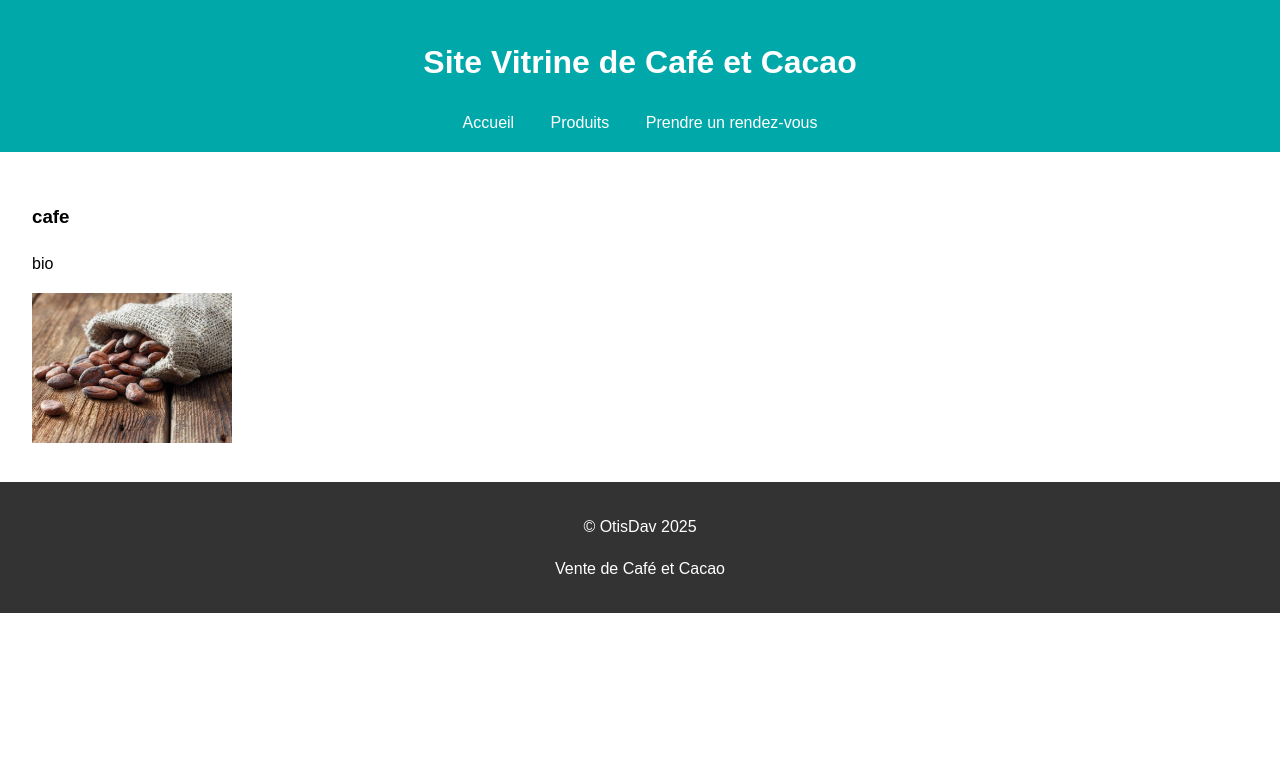
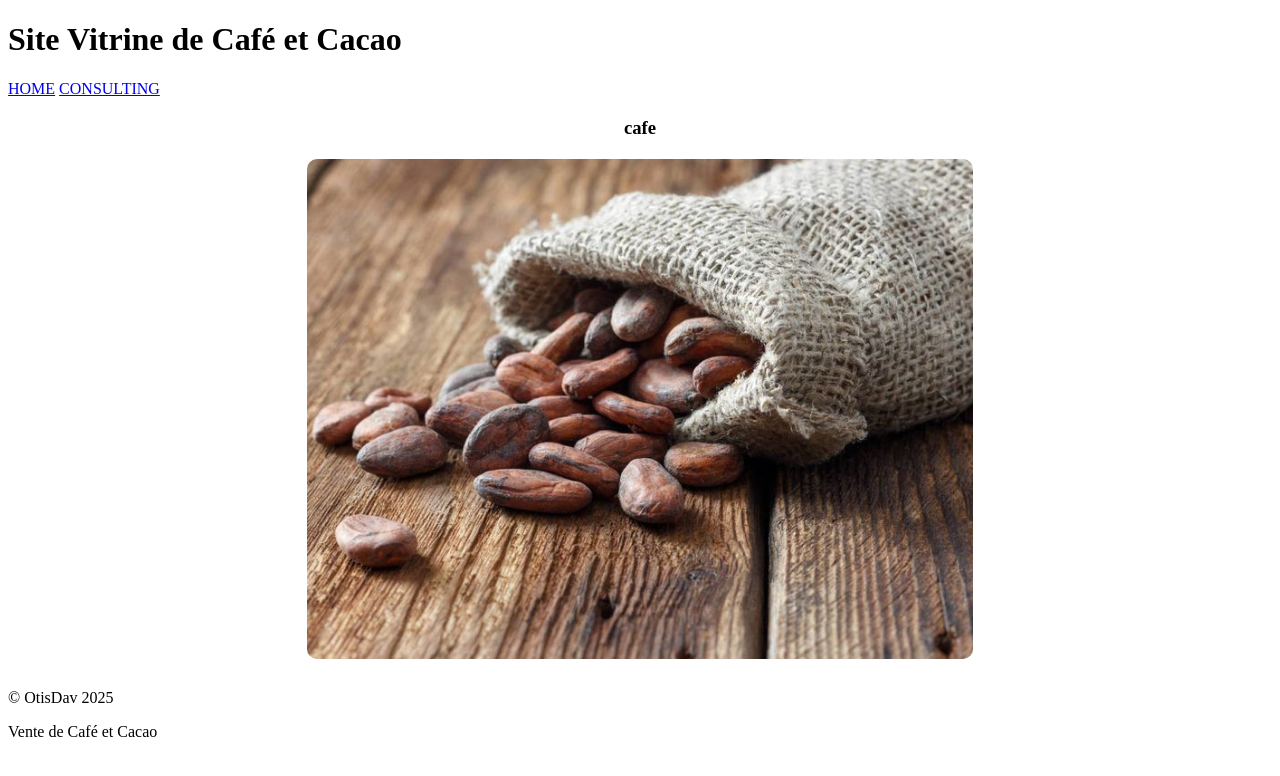
Before and after one commit to OTISDav/site_vitrine, a Django app: page /products/ in a window 1280 px wide. Shown: the top 776 px of the page. Run offline with Django 5.2, Linux system fonts and the light colour scheme; data comes from the database, SQL or seed files in the repository; both versions use the stored data as it was after the commit.

Commit message:
cote frontend

```diff
--- a/my_vitrine/settings.py
+++ b/my_vitrine/settings.py
@@ -130,7 +130,10 @@
 # https://docs.djangoproject.com/en/5.1/howto/static-files/
 
 STATIC_URL = '/static/'
-STATICFILES_DIRS = [os.path.join(BASE_DIR, 'static')]
+STATICFILES_DIRS = [
+    BASE_DIR / "static",
+]
+
 
 MEDIA_URL = '/media/'
 MEDIA_ROOT = os.path.join(BASE_DIR, 'media')
--- a/products/views.py
+++ b/products/views.py
@@ -5,7 +5,9 @@
 from .forms import AppointmentForm
 
 def home(request):
-    return render(request, 'home.html')
+    products = Product.objects.all()
+    return render(request, 'home.html', {'products': products})
+
 
 def products(request):
     products = Product.objects.all()
--- a/static/css/product.css
+++ b/static/css/product.css
@@ -0,0 +1,17 @@
+.title {
+    text-align: center; /* Centre le texte horizontalement */
+    margin-bottom: 20px; /* Ajoute un espacement en bas */
+}
+
+.image {
+    display: flex; /* Active Flexbox */
+    justify-content: center; /* Centre horizontalement */
+    align-items: center; /* Centre verticalement */
+    margin-bottom: 30px; /* Ajoute un espacement en bas */
+}
+
+.image img {
+    max-width: 100%; /* Limite la largeur de l'image */
+    height: auto; /* Garde le ratio de l'image */
+    border-radius: 10px; /* Ajoute des coins arrondis */
+}
--- a/static/css/style.css
+++ /dev/null
@@ -1,30 +0,0 @@
-body {
-    font-family: Arial, sans-serif;
-    margin: 0;
-    padding: 0;
-    line-height: 1.6;
-}
-
-header {
-    background: #00a8aa;
-    color: #fff;
-    padding: 1rem 0;
-    text-align: center;
-}
-
-nav a {
-    color: #fff;
-    margin: 0 1rem;
-    text-decoration: none;
-}
-
-main {
-    padding: 2rem;
-}
-
-footer {
-    text-align: center;
-    padding: 1rem;
-    background: #333;
-    color: #fff;
-}
--- a/templates/base.html
+++ b/templates/base.html
@@ -13,9 +13,8 @@
     <header>
         <h1>Site Vitrine de Café et Cacao</h1>
         <nav>
-            <a href="/">Accueil</a>
-            <a href="/products/">Produits</a>
-            <a href="/rendezvous/">Prendre un rendez-vous</a>
+            <a href="/">HOME</a>
+            <a href="/rendezvous/">CONSULTING</a>
         </nav>
     </header>
     <main>
--- a/templates/products.html
+++ b/templates/products.html
@@ -3,25 +3,20 @@
 
 {% block content %}
 <link rel="stylesheet" href="{% static 'css/product.css' %}">
-<div class="container mt-5">
-    <div class="row">
-        {% for product in products %}
-        <div class="col-md-6 mb-4">
-            <div class="card">
-                <div class="card-body d-flex align-items-center">
-                    <!-- Description à gauche -->
-                    <div class="flex-grow-1 me-4">
-                        <h3 class="card-title text-center">{{ product.name }}</h3>
-                        <p class="card-text">{{ product.description }}</p>
-                    </div>
-                    <!-- Image à droite -->
-                    <div>
-                        <img src="{{ product.image.url }}" alt="{{ product.name }}" class="img-fluid rounded" style="max-width: 200px;">
-                    </div>
-                </div>
-            </div>
+
+<div class="container">
+    {% for product in products %}
+        <!-- Nom du produit au-dessus de l'image -->
+        <div class="title" style="text-align: center; margin-bottom: 20px;">
+            <h3 class="text-uppercase fw-bold">{{ product.name }}</h3>
         </div>
-        {% endfor %}
-    </div>
+        <div class="image" style="display: flex; justify-content: center; align-items: center; margin-bottom: 30px;">
+            <img src="{{ product.image.url }}" alt="{{ product.name }}" style="max-height: 500px; width: auto; object-fit: contain; border-radius: 10px;">
+        </div>
+    {% empty %}
+            <p>Aucun produit disponible.</p>
+
+    {% endfor %}
 </div>
+
 {% endblock %}
```
Also changed, not shown: templates/book_appointment.html (+2 -34 lines), templates/home.html (+14 -31 lines), db.sqlite3, media/products/Café_y_cacao__la_combinación_perfecta_gracias_a_la_teobromina.jpeg (added).
